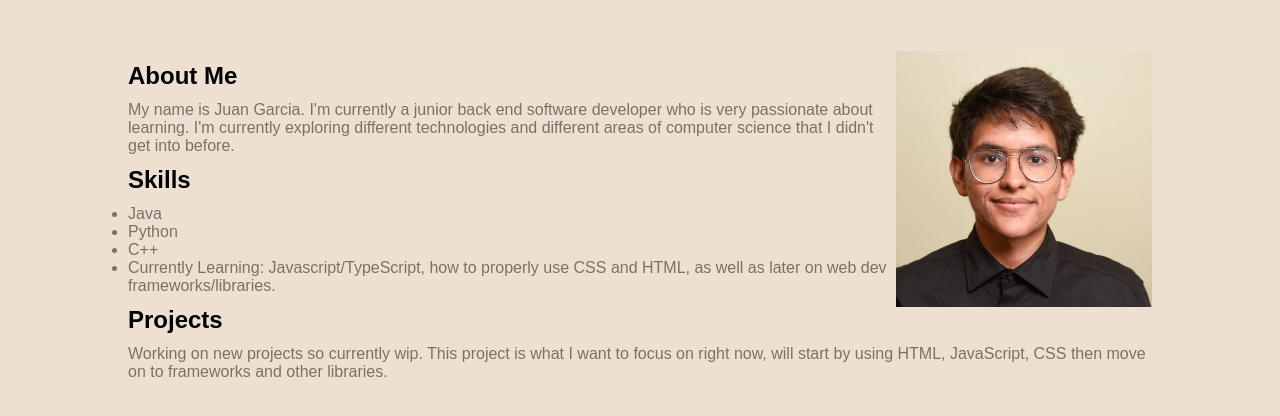
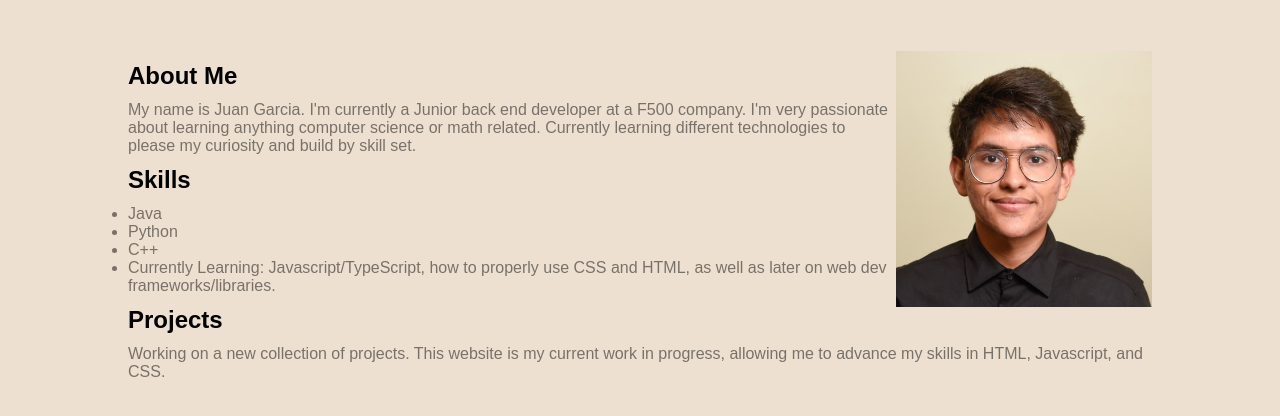
Before and after one commit to garciajciro/garciajciro.github.io, a plain HTML site: page index.html in a window 1280 px wide. Shown: the part 74-490 px from the top of the page. Drawn offline with Linux system fonts and the light colour scheme.

Commit message:
Improved project and about me sections

```diff
--- a/index.html
+++ b/index.html
@@ -30,10 +30,10 @@
     <h2>About Me</h2>
 
     <p1
-      >My name is Juan Garcia. I'm currently a junior back end software
-      developer who is very passionate about learning. I'm currently exploring
-      different technologies and different areas of computer science that I
-      didn't get into before.
+      >My name is Juan Garcia. I'm currently a Junior back end developer at a
+      F500 company. I'm very passionate about learning anything computer science
+      or math related. Currently learning different technologies to please my
+      curiosity and build by skill set.
     </p1>
 
     <h2>Skills</h2>
@@ -53,9 +53,9 @@
     <h2>Projects</h2>
 
     <p1
-      >Working on new projects so currently wip. This project is what I want to
-      focus on right now, will start by using HTML, JavaScript, CSS then move on
-      to frameworks and other libraries.</p1
+      >Working on a new collection of projects. This website is my current work
+      in progress, allowing me to advance my skills in HTML, Javascript, and
+      CSS.</p1
     >
   </body>
 </html>
```
Also changed, not shown: Personal Website Screenshots (versions)/Personal Website V1   3.1.2024.png (added).
